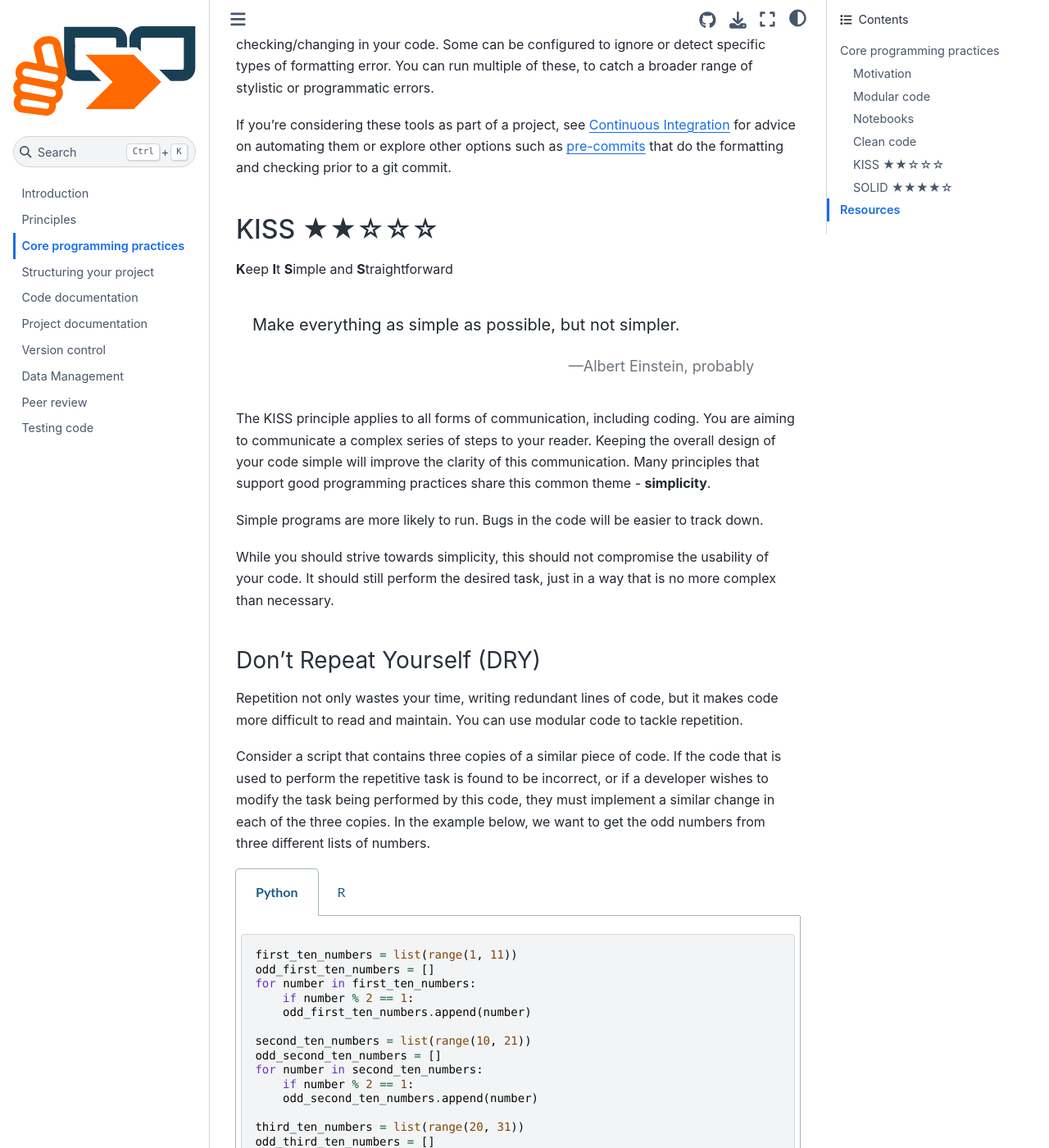
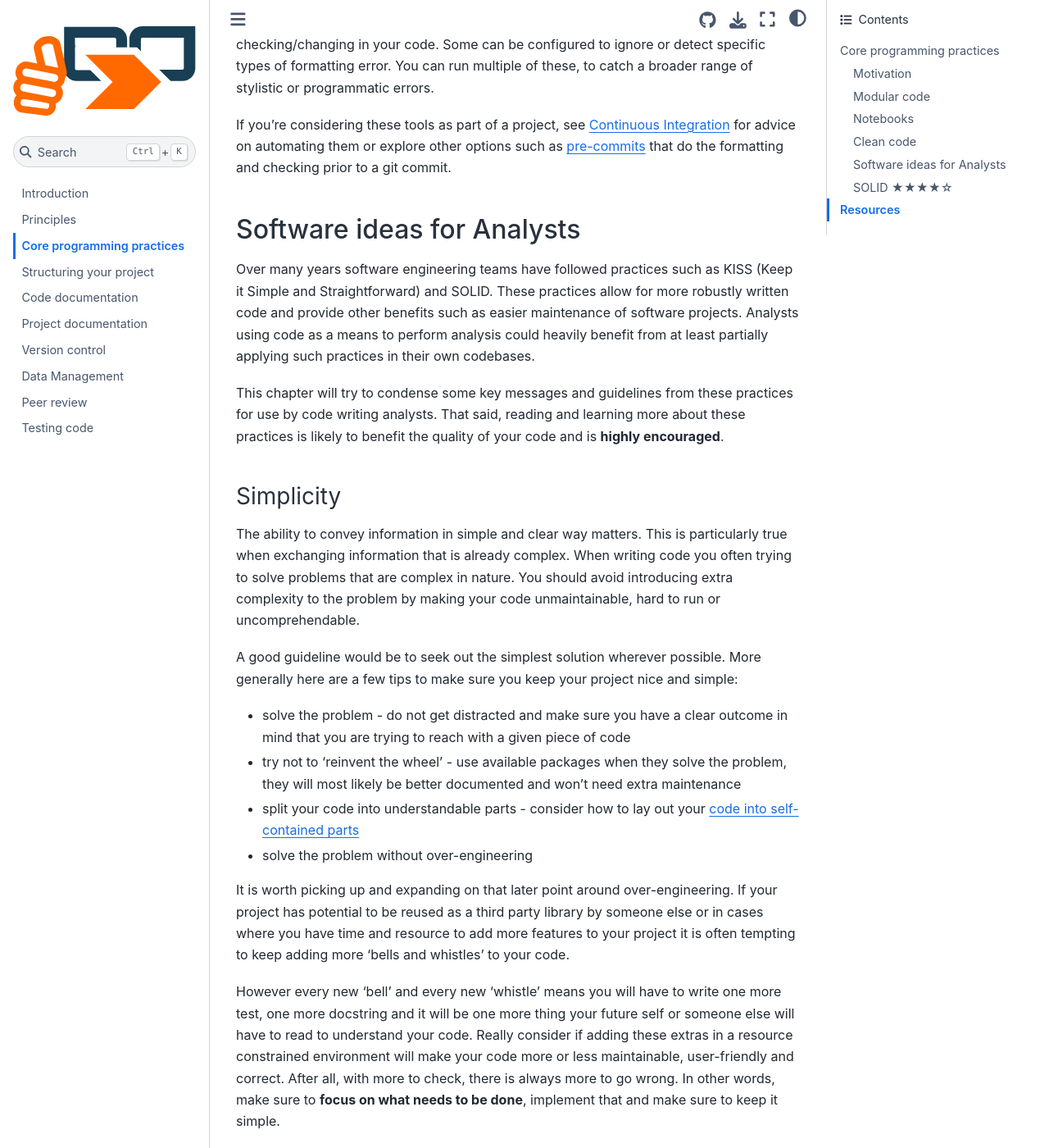
Before and after one commit to best-practice-and-impact/qa-of-code-guidance, a Jupyter Book: the page built from book/core_programming.md, in a window 1280 px wide and 1400 px high, scrolled down 17732 px. Shown: the whole window at 82% size. Built offline with Jupyter Book 1.0.4 settings and Sphinx 7.4.7 and the Sphinx Book theme 1.1.4, drawn with Linux system fonts in a browser that asks for light colours; some of the changed text lies outside the part shown.

Commit message:
Start addressing the KISS and SOLID sections
This so far is just a write up of the Simplicity point.

````diff
--- a/book/core_programming.md
+++ b/book/core_programming.md
@@ -594,25 +596,42 @@ You can run multiple of these, to catch a broader range of stylistic or programm
 
 If you're considering these tools as part of a project, see [Continuous Integration](continuous-integration) for advice on automating them or explore other options such as [pre-commits](https://pre-commit.com/) that do the formatting and checking prior to a git commit.
 
-## KISS <span role="image" aria-label="difficulty rating: 2 out of 5">★★☆☆☆</span>
+## Software ideas for Analysts
 
-**K**eep **I**t **S**imple and **S**traightforward
+Over many years software engineering teams have followed practices such as KISS (Keep it Simple and Straightforward) and SOLID.
+These practices allow for more robustly written code and provide other benefits such as easier maintenance of software projects.
+Analysts using code as a means to perform analysis could heavily benefit from at least partially applying such practices in their own codebases.
 
-```{epigraph}
-Make everything as simple as possible, but not simpler.
+This chapter will try to condense some key messages and guidelines from these practices for use by code writing analysts.
+That said, reading and learning more about these practices is likely to benefit the quality of your code and is **highly encouraged**.
 
--- Albert Einstein, probably
-```
+### Simplicity
 
-The KISS principle applies to all forms of communication, including coding.
-You are aiming to communicate a complex series of steps to your reader.
-Keeping the overall design of your code simple will improve the clarity of this communication.
-Many principles that support good programming practices share this common theme - **simplicity**.
+The ability to convey information in simple and clear way matters.
+This is particularly true when exchanging information that is already complex.
+When writing code you often trying to solve problems that are complex in nature.
+You should avoid introducing extra complexity to the problem by making your code unmaintainable, hard to run or uncomprehendable.
 
-Simple programs are more likely to run. Bugs in the code will be easier to track down.
+A good guideline would be to seek out the simplest solution wherever possible.
+More generally here are a few tips to make sure you keep your project nice and simple:
 
-While you should strive towards simplicity, this should not compromise the usability of your code.
-It should still perform the desired task, just in a way that is no more complex than necessary.
+- solve the problem - do not get distracted and make sure you have a clear outcome in mind that you are trying to reach with a given piece of code
+- try not to 'reinvent the wheel' - use available packages when they solve the problem, they will most likely be better documented and won't need extra maintenance
+- split your code into understandable parts - consider how to lay out your [code into self-contained parts](modular)
+- solve the problem without over-engineering
+
+It is worth picking up and expanding on that later point around over-engineering.
+If your project has potential to be reused as a third party library by someone else or in cases where you have time and resource to add more features to your project
+it is often tempting to keep adding more 'bells and whistles' to your code.
+
+However every new 'bell' and every new 'whistle' means you will have to write one more test, one more docstring and it will be one more thing your future self or someone else
+will have to read to understand your code.
+Really consider if adding these extras in a resource constrained environment will make your code more or less maintainable, user-friendly and correct.
+After all, with more to check, there is always more to go wrong.
+In other words, make sure to **focus on what needs to be done**, implement that and make sure to keep it simple.
+
+Lastly it is worth stressing that in the end you are still solving complex problems that might require complex solutions.
+In those cases make sure to introduce complexity only where needed and be aware that any complexity you add will be reflected somewhere.
 
 ### Don't Repeat Yourself (DRY)
 
````
Also changed, not shown: other parts of book/core_programming.md (+2 -0 lines).
